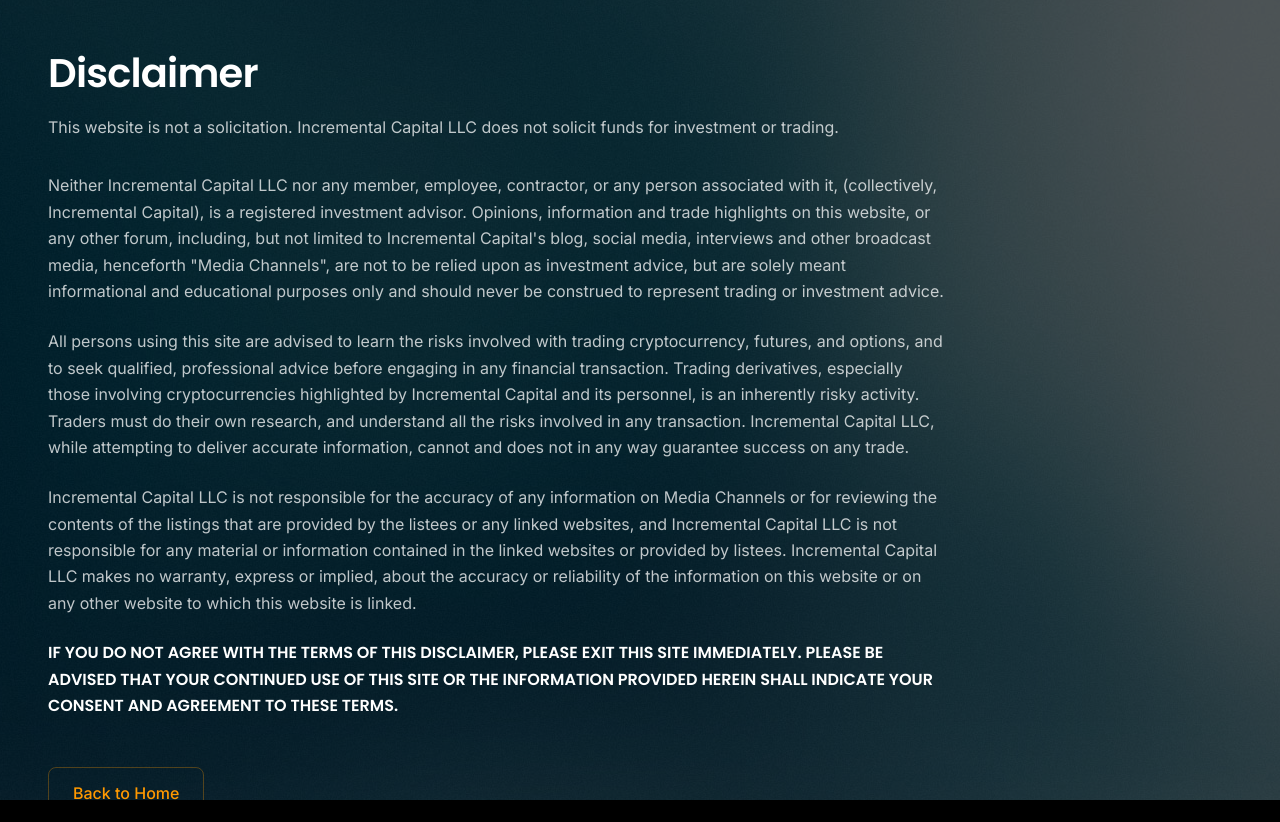
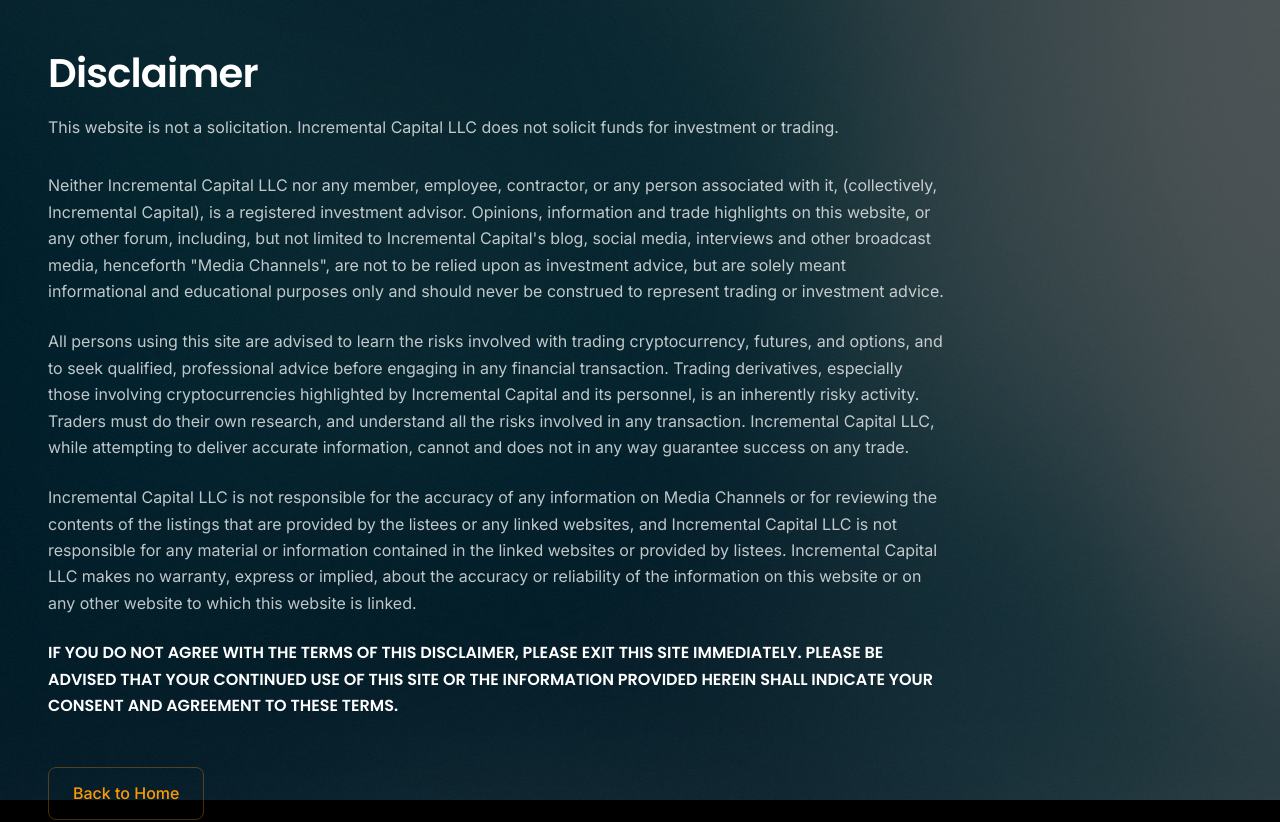
Before and after one commit to incrementalcapitalist/incremental-capital-website, a React (Vite) app: page /disclaimer in a window 1280 px wide. Shown: the top 822 px of the page. Before the commit the page ends 800 px from the top, so only its background shows below. Built offline with nearby package versions, Linux system fonts and the light colour scheme; no server answers.

Commit message:
manage overflow, and standardize footer and text sizes

```diff
--- a/src/components/Layout.tsx
+++ b/src/components/Layout.tsx
@@ -17,8 +17,8 @@ const Layout: React.FC<LayoutProps> = ({ children }) => {
   }, [])
 
   return (
-    // The outermost container must be h-screen to constrain everything to viewport
-    <div className="h-screen bg-background overflow-hidden">
+    // Use min-h-screen to allow content to expand beyond viewport when needed
+    <div className="min-h-screen bg-background flex flex-col overflow-y-auto">
       <BackgroundSlideshow />
       <AnimatePresence mode="wait">
         <motion.main
@@ -26,16 +26,16 @@ const Layout: React.FC<LayoutProps> = ({ children }) => {
           animate={{ opacity: 1, y: 0 }}
           exit={{ opacity: 0, y: -20 }}
           transition={{ duration: 0.3 }}
-          // Use h-full to ensure the main element takes full height of parent
-          className="relative z-10 h-full p-6 md:p-8 lg:p-12"
+          // Use flex-grow to allow the main content to expand while maintaining footer position
+          className="relative z-10 flex flex-col flex-grow p-6 md:p-8 lg:p-12"
         >
-          {/* Wrap children in a flex container to ensure proper spacing */}
-          <div className="h-full flex flex-col">
-            {/* Content area */}
-            <div className="flex-1">
+          {/* Remove h-full to prevent content from being constrained to viewport height */}
+          <div className="flex flex-col flex-grow">
+            {/* Allow content to grow naturally without forcing it to fill space */}
+            <div className="flex-grow">
               {children}
             </div>
-            {/* Footer is now part of every page */}
+            {/* Footer will now stay at the bottom and scroll with content when needed */}
             <Footer />
           </div>
         </motion.main>
--- a/src/pages/Disclaimer.tsx
+++ b/src/pages/Disclaimer.tsx
@@ -10,9 +10,10 @@ const Disclaimer: React.FC = () => {
         <meta name="description" content="Legal disclaimer and terms of use for Incremental Capital LLC." />
       </Helmet>
 
-      {/* Match the height and flex structure of our Home page */}
-      <div className="h-full flex flex-col">
-        <div className="flex-1 max-w-4xl">
+      {/* Remove the h-full class to allow content to expand naturally */}
+      <div className="flex flex-col min-h-full">
+        {/* Remove flex-1 as it can cause issues with scrolling */}
+        <div className="max-w-4xl">
           <header className="mb-8">
             {/* Use font-display for headings and match landing page size */}
             <h1 className="font-display text-display-medium text-white mb-4">
@@ -61,8 +62,9 @@ const Disclaimer: React.FC = () => {
             </p>
           </div>
 
+          {/* Added margin bottom for spacing above footer */}
           <motion.div
-            className="mt-12"
+            className="mt-12 mb-16"
             initial={{ opacity: 0 }}
             animate={{ opacity: 1 }}
             transition={{ delay: 0.3 }}
--- a/src/pages/Home.tsx
+++ b/src/pages/Home.tsx
@@ -13,10 +13,14 @@ const Home: React.FC = () => {
         />
       </Helmet>
 
-      {/* The content area is simplified since Layout handles structure */}
-      <div className="max-w-4xl">
-        <Header />
-        <SignupForm />
+      {/* Use flex-grow instead of flex-1 to allow content to expand */}
+      <div className="flex flex-col flex-grow">
+        {/* Main content area */}
+        <div className="flex-grow max-w-4xl">
+          <Header />
+          <SignupForm />
+        </div>
+        {/* Remove the Footer from here since it's now handled by Layout */}
       </div>
     </>
   )
```
